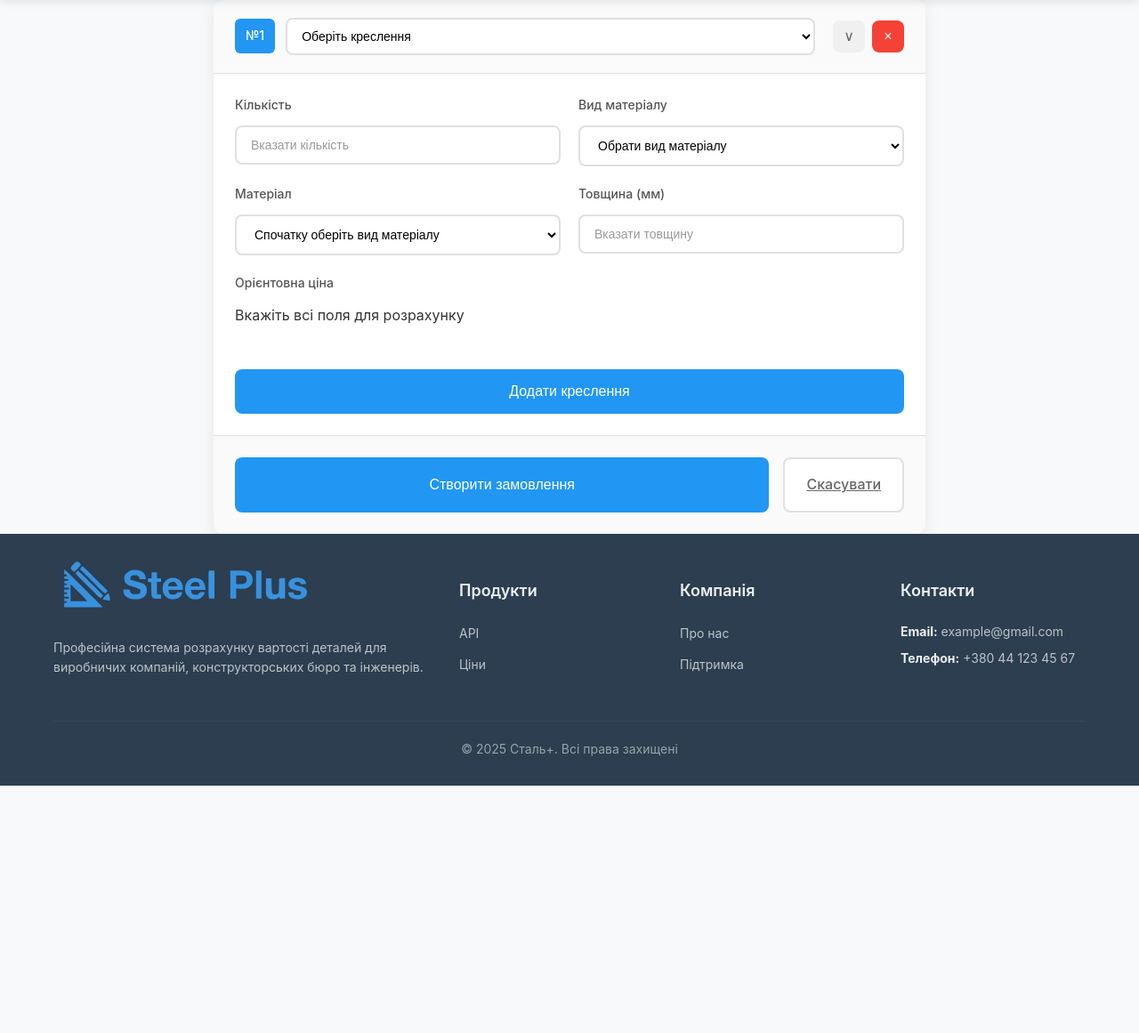
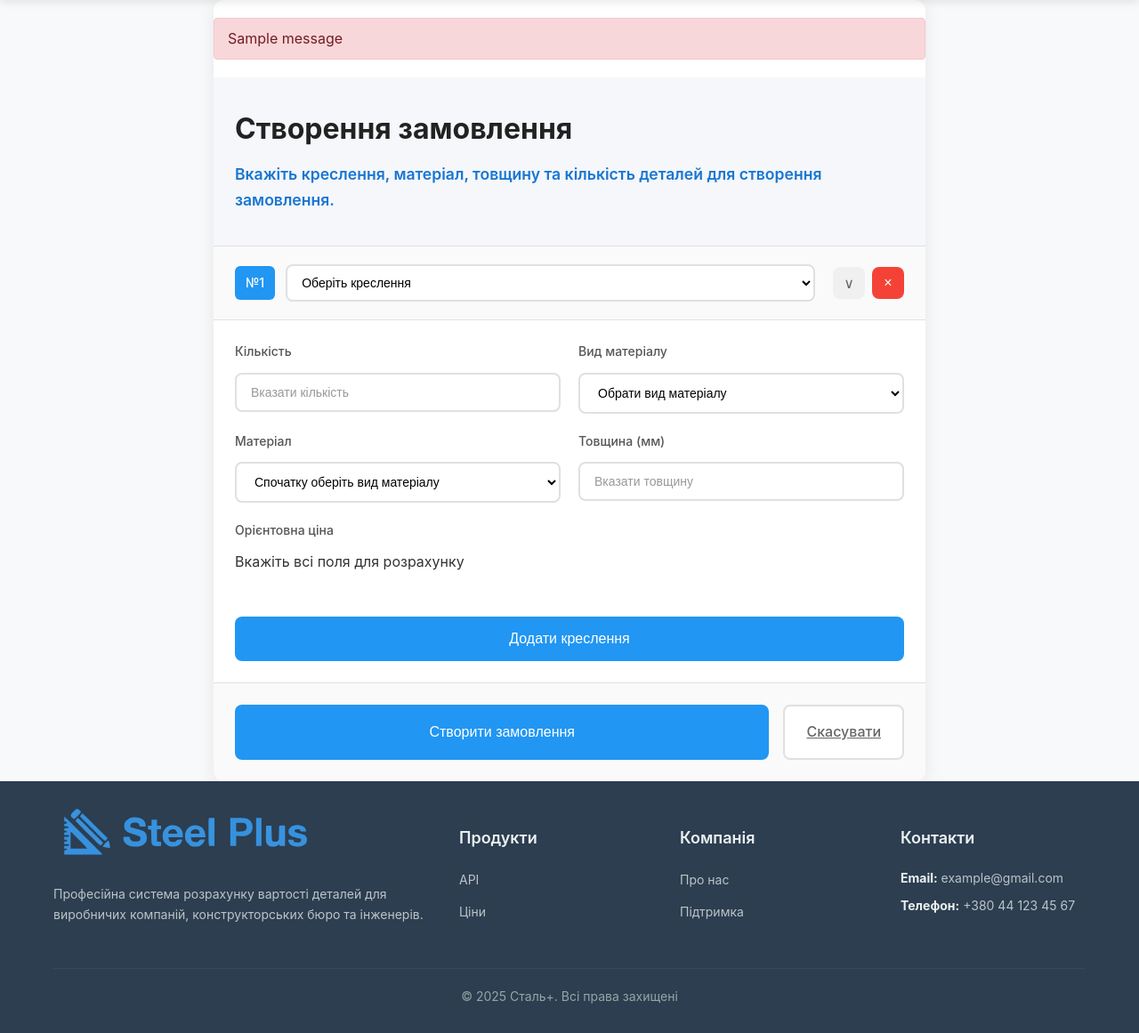
Before and after one commit to VadimGRSM/SteelPlus, a Django app: page /orders/create-order/ in a window 1280 px wide. Shown: the part 106-1267 px from the top of the page at 89% size. Before the commit the page ends 989 px from the top, so only its background shows below. Run offline with Django 5.2, Linux system fonts and the light colour scheme; a user stored in the database is signed in; tables that the repository leaves empty hold one stand-in row (values such as "Sample post"); one stand-in notice (Sample message) is shown; data that the repository does not hold is empty; parts of the project's set-up code (start-up, migrations or seed data) failed here and were passed over; some libraries are stand-ins or nearby versions.

Commit message:
Fixed a bug when evaluating a part when creating an order. Error messages have been configured.

```diff
--- a/core/static/core/orders/style_create_order.css
+++ b/core/static/core/orders/style_create_order.css
@@ -269,6 +269,76 @@
             transform: rotate(-90deg);
         }
 
+        .order-form-container {
+            padding: 32px 24px 0 24px;
+            background: #f5f7fa;
+            border-bottom: 1px solid #e0e0e0;
+        }
+
+        .order-form-header {
+            display: flex;
+            flex-direction: column;
+            align-items: flex-start;
+            gap: 12px;
+        }
+
+        .order-form-header h1 {
+            font-size: 2rem;
+            font-weight: 700;
+            color: #222;
+            margin: 0;
+        }
+
+        .order-form-header p {
+            margin: 0;
+            color: #555;
+            font-size: 1.1rem;
+        }
+
+        .order-form-header strong {
+            font-weight: 600;
+            color: #1976D2;
+        }
+
+        .messages {
+            margin: 20px 0;
+        }
+
+        .messages .alert {
+            padding: 10px 15px;
+            margin-bottom: 10px;
+            border-radius: 4px;
+            border: 1px solid transparent;
+            background-color: #f8d7da;
+            border-color: #f5c6cb;
+            color: #721c24;
+            font-size: 1rem;
+        }
+
+        .messages .alert-success {
+            background-color: #d4edda;
+            border-color: #c3e6cb;
+            color: #155724;
+        }
+
+        .messages .alert-error, .messages .alert-danger {
+            background-color: #f8d7da;
+            border-color: #f5c6cb;
+            color: #721c24;
+        }
+
+        .messages .alert-warning {
+            background-color: #fff3cd;
+            border-color: #ffeaa7;
+            color: #856404;
+        }
+
+        .messages .alert-info {
+            background-color: #d1ecf1;
+            border-color: #bee5eb;
+            color: #0c5460;
+        }
+
         @media (max-width: 768px) {
             .order-form-wrapper {
                 margin: 0;
--- a/core/templates/orders/create_order.html
+++ b/core/templates/orders/create_order.html
@@ -1,5 +1,6 @@
 {% extends "core/base.html" %}
 {% load static %}
+{% load dict_extras %}
 
 {% block CSS %}
     <link rel="stylesheet" href="{% static 'core/orders/style_create_order.css' %}">
@@ -12,6 +13,26 @@
 
 {% block content %}
 <div class="order-form-wrapper">
+    {% if messages %}
+      <div class="messages">
+        {% for message in messages %}
+          <div class="alert alert-danger">{{ message }}</div>
+        {% endfor %}
+      </div>
+    {% endif %}
+
+    <div class="order-form-container">
+        <div class="order-form-header">
+            <h1>Створення замовлення</h1>
+            <p>
+                <strong>
+                    Вкажіть креслення, матеріал, товщину та кількість деталей для створення замовлення.
+                </strong>
+            </p>
+            <br>
+        </div>
+    </div>
+
     <form method="POST" id="order-form">
         {% csrf_token %}
         <input type="hidden" name="form-TOTAL_FORMS" value="1" id="id_form-TOTAL_FORMS">
@@ -25,7 +46,7 @@
                             <option value="">Оберіть креслення</option>
                             {% for drawing in drawings %}
                                 {% if drawing.configured %}
-                                    <option value="{{ drawing.id }}">{{ drawing }}</option>
+                                    <option value="{{ drawing.id }}" {% if initial_data|get_item:"form-0-drawing" == drawing.id|stringformat:"s" %}selected{% endif %}>{{ drawing }}</option>
                                 {% endif %}
                             {% endfor %}
                         </select>
@@ -40,7 +61,7 @@
                     <div class="order-form-row">
                         <div class="order-form-group">
                             <div class="order-form-label">Кількість</div>
-                            <input type="number" name="form-0-quantity" class="order-form-input" placeholder="Вказати кількість" min="1">
+                            <input type="number" name="form-0-quantity" class="order-form-input" placeholder="Вказати кількість" min="1" value="{{ initial_data|get_item:'form-0-quantity'|default:'' }}">
                         </div>
 
                         <div class="order-form-group">
@@ -48,7 +69,7 @@
                             <select name="form-0-material_type" class="order-form-select material-type-select">
                                 <option value="">Обрати вид матеріалу</option>
                                 {% for type in material_type %}
-                                    <option value="{{ type.0 }}">{{ type.1 }}</option>
+                                    <option value="{{ type.0 }}" {% if initial_data|get_item:'form-0-material_type' == type.0 %}selected{% endif %}>{{ type.1 }}</option>
                                 {% endfor %}
                             </select>
                         </div>
@@ -59,12 +80,15 @@
                             <div class="order-form-label">Матеріал</div>
                             <select name="form-0-material" class="order-form-select material-select">
                                 <option value="">Спочатку оберіть вид матеріалу</option>
+                                {% for material in materials %}
+                                    <option value="{{ material.id }}" {% if initial_data|get_item:'form-0-material' == material.id %}selected{% endif %}>{{ material }}</option>
+                                {% endfor %}
                             </select>
                         </div>
 
                         <div class="order-form-group">
                             <div class="order-form-label">Товщина (мм)</div>
-                            <input type="number" name="form-0-thickness" class="order-form-input" placeholder="Вказати товщину" step="0.1" min="0.1">
+                            <input type="number" name="form-0-thickness" class="order-form-input" placeholder="Вказати товщину" step="0.1" min="0.1" value="{{ initial_data|get_item:'form-0-thickness'|default:'' }}">
                         </div>
                     </div>
 
@@ -73,7 +97,7 @@
                         <div class="order-form-price-result"
                              data-index="0"
                              hx-get="{% url 'core:detail_price' %}?index=0"
-                             hx-trigger="change from:select,input"
+                             hx-trigger="change from:select,input delay:300ms"
                              hx-include="closest .order-drawing-block"
                              hx-target="this"
                              hx-swap="outerHTML">
--- /dev/null
+++ b/core/templatetags/dict_extras.py
@@ -0,0 +1,7 @@
+from django import template
+
+register = template.Library()
+
+@register.filter
+def get_item(dictionary, key):
+    return dictionary.get(key)
--- a/core/views.py
+++ b/core/views.py
@@ -95,7 +95,7 @@ class UploadDrawing(LoginRequiredMixin, CreateView):
 
 @login_required
 def view_drawing(request, pk):
-    drawing = get_object_or_404(Drawing, pk=pk)
+    drawing = get_object_or_404(Drawing, pk=pk, user=request.user)
 
     img = None
     preview_filename = f"previews/preview_{drawing.pk}.png"
@@ -122,7 +122,7 @@ class SettingsDrawing(LoginRequiredMixin, UpdateView):
 
     def get_object(self, queryset=None):
         pk = self.kwargs.get("pk")
-        drawing, created = Drawing.objects.get_or_create(pk=pk)
+        drawing, created = Drawing.objects.get_or_create(pk=pk, user=self.request.user)
         if not drawing.layers:
             drawing.layers = get_dxf_layers(drawing.file_path.path)
             drawing.save()
@@ -131,10 +131,11 @@ class SettingsDrawing(LoginRequiredMixin, UpdateView):
     def get_context_data(self, **kwargs):
         context = super().get_context_data(**kwargs)
         previews = []
-        for layer in self.object.layers:
-            preview_filename = f"previews/layer_{self.object.pk}_{layer}.png"
-            if default_storage.exists(preview_filename):
-                previews.append((layer, default_storage.url(preview_filename)))
+        if self.object.layers:
+            for layer in self.object.layers:
+                preview_filename = f"previews/layer_{self.object.pk}_{layer}.png"
+                if default_storage.exists(preview_filename):
+                    previews.append((layer, default_storage.url(preview_filename)))
 
         context["layer_previews"] = previews
         context["saved_cutting_layers"] = self.object.cutting_layers or []
@@ -154,6 +155,10 @@ class SettingsDrawing(LoginRequiredMixin, UpdateView):
 
         validation_errors = []
 
+        MIN_ANGLE = 0
+        MAX_ANGLE = 180
+        DEFAULT_POINT_PLACEHOLDERS = ["Обрати", "Клікніть на зображення"]
+
         overlapping_layers = set(cutting_layers) & set(bending_layers)
         if overlapping_layers:
             validation_errors.append(
@@ -171,8 +176,7 @@ class SettingsDrawing(LoginRequiredMixin, UpdateView):
                     point = angle.get("point", "").strip()
                     if (
                         not point
-                        or point == "Обрати"
-                        or "Клікніть на зображення" in point
+                        or point in DEFAULT_POINT_PLACEHOLDERS
                     ):
                         validation_errors.append(
                             f"Кут {i + 1}: не вибрано крапку на зображенні."
@@ -180,9 +184,9 @@ class SettingsDrawing(LoginRequiredMixin, UpdateView):
 
                     try:
                         degree = float(angle.get("degree", 0))
-                        if degree < 0 or degree > 360:
+                        if degree < MIN_ANGLE or degree > MAX_ANGLE:
                             validation_errors.append(
-                                f"Кут {i + 1}: градус має бути від 0 до 360."
+                                f"Кут {i + 1}: градус має бути від {MIN_ANGLE} до {MAX_ANGLE}."
                             )
                     except (ValueError, TypeError):
                         validation_errors.append(
@@ -208,7 +212,10 @@ class SettingsDrawing(LoginRequiredMixin, UpdateView):
         angles_str = form.cleaned_data["angles"]
         if angles_str:
             if isinstance(angles_str, str):
-                self.object.angles = json.loads(angles_str)
+                try:
+                    self.object.angles = json.loads(angles_str)
+                except json.JSONDecodeError:
+                    self.object.angles = []
             else:
                 self.object.angles = angles_str
         else:
@@ -228,19 +235,35 @@ class SettingsDrawing(LoginRequiredMixin, UpdateView):
         return super().form_invalid(form)
 
 
+@login_required
 def cutting_length(request):
-    drawing = get_object_or_404(Drawing, id=request.GET.get("drawing_id"))
+    drawing_id = request.GET.get("drawing_id")
+    if not drawing_id:
+        return HttpResponse("<div class='info-label'>Помилка: не вказано ID чертежа</div>")
+
+    drawing = get_object_or_404(Drawing, id=drawing_id, user=request.user)
     selected = request.GET.getlist("cutting")
+
+    if not selected:
+        return HttpResponse("<div class='info-label'>Оберіть шари для розрахунку</div>")
 
     length = 0
     for layer in selected:
         length += calculate_layer_cut_length(drawing.file_path.path, layer)
-    text = "<div class='info-label'>Довжина різу " + str(round(length, 3)) + " mm</div>"
+
+    text = f"<div class='info-label'>Довжина різу {round(length, 3)} mm</div>"
     return HttpResponse(text)
 
 
+@login_required
 def bends_setting(request):
-    drawing = get_object_or_404(Drawing, id=request.GET.get("drawing_id"))
+    drawing_id = request.GET.get("drawing_id")
+    if not drawing_id:
+        return HttpResponse(
+            '<tr><td colspan="4" style="text-align: center;">Помилка: не вказано ID чертежа</td></tr>'
+        )
+
+    drawing = get_object_or_404(Drawing, id=drawing_id, user=request.user)
     selected = request.GET.getlist("bending")
 
     if not selected:
@@ -273,6 +296,8 @@ def hub(request):
 
 def about(request):
     return render(request, "core/about.html")
+
+
 @login_required
 def order(request):
     user_orders = (
@@ -293,8 +318,6 @@ def order(request):
     return render(request, "core/order.html", context=context)
 
 
-
-
 @login_required
 def order_pay(request):
     return render(request, "orders/order_pay.html")
@@ -312,32 +335,83 @@ def create_order(request):
             material_id = request.POST.get(f"form-{i}-material")
             thickness = request.POST.get(f"form-{i}-thickness")
 
-            if any([drawing_id, quantity, material_id, thickness]):
+            if drawing_id or quantity or material_id or thickness:
                 if not all([drawing_id, quantity, material_id, thickness]):
+                    missing_fields = []
+                    if not drawing_id:
+                        missing_fields.append("креслення")
+                    if not quantity:
+                        missing_fields.append("кількість")
+                    if not material_id:
+                        missing_fields.append("матеріал")
+                    if not thickness:
+                        missing_fields.append("товщина")
+                    missing_fields_str = ", ".join(missing_fields)
                     messages.error(
-                        request, f"Будь ласка, заповніть усі поля для деталі №{i + 1}."
+                        request,
+                        f"Для деталі №{i + 1} не заповнено такі поля: {missing_fields_str}. Будь ласка, заповніть їх."
                     )
-                    return redirect("core:create_order")
+                    context = {
+                        "drawings": Drawing.objects.filter(user=request.user, configured=True),
+                        "material_type": Material.MaterialTypeChoices.choices,
+                        "materials": Material.objects.filter(available=True),
+                        "materials_json": json.dumps(list(Material.objects.filter(available=True).values("id", "material_name", "material_type")), cls=DjangoJSONEncoder),
+                        "initial_data": request.POST,
+                    }
+                    return render(request, "orders/create_order.html", context)
 
             if all([drawing_id, quantity, material_id, thickness]):
-                details_to_create.append(
-                    {
-                        "drawing_id": drawing_id,
-                        "quantity": int(quantity),
-                        "material_id": material_id,
-                        "thickness": Decimal(thickness),
+                try:
+                    details_to_create.append(
+                        {
+                            "drawing_id": drawing_id,
+                            "quantity": int(quantity),
+                            "material_id": material_id,
+                            "thickness": Decimal(thickness.replace(",", ".")),
+                        }
+                    )
+                except (ValueError, TypeError):
+                    messages.error(
+                        request, f"Некоректні дані для деталі №{i + 1}."
+                    )
+                    context = {
+                        "drawings": Drawing.objects.filter(user=request.user, configured=True),
+                        "material_type": Material.MaterialTypeChoices.choices,
+                        "materials": Material.objects.filter(available=True),
+                        "materials_json": json.dumps(list(Material.objects.filter(available=True).values("id", "material_name", "material_type")), cls=DjangoJSONEncoder),
+                        "initial_data": request.POST,
                     }
-                )
+                    return render(request, "orders/create_order.html", context)
 
         if not details_to_create:
             messages.error(request, "Не додано жодної деталі для створення замовлення.")
-            return redirect("core:create_order")
+            context = {
+                "drawings": Drawing.objects.filter(user=request.user, configured=True),
+                "material_type": Material.MaterialTypeChoices.choices,
+                "materials": Material.objects.filter(available=True),
+                "materials_json": json.dumps(list(Material.objects.filter(available=True).values("id", "material_name", "material_type")), cls=DjangoJSONEncoder),
+                "initial_data": request.POST,
+            }
+            return render(request, "orders/create_order.html", context)
+
+        drawing_ids = [d["drawing_id"] for d in details_to_create]
+        material_ids = [d["material_id"] for d in details_to_create]
+
+        drawings = {d.id: d for d in Drawing.objects.filter(id__in=drawing_ids)}
+        materials = {m.id: m for m in Material.objects.filter(id__in=material_ids)}
 
         order_cost = 0
         order = Order.objects.create(user=request.user)
+
         for detail_data in details_to_create:
-            drawing = Drawing.objects.get(id=detail_data["drawing_id"])
-            material = Material.objects.get(id=detail_data["material_id"])
+            drawing = drawings.get(detail_data["drawing_id"])
+            material = materials.get(detail_data["material_id"])
+
+            if not drawing or not material:
+                messages.error(request, "Не знайдено креслення або матеріал.")
+                order.delete()
+                return redirect("core:create_order")
+
             detail = Detail.objects.create(
                 drawing=drawing,
                 order=order,
@@ -354,10 +428,11 @@ def create_order(request):
             order_cost += (
                 detail.material_cost + detail.cutting_cost + detail.bending_cost
             ) * detail_data["quantity"]
-            order.total_cost = order_cost
-            order.save()
 
-        messages.success(request, "Замовлення успішн створено!")
+        order.total_cost = order_cost
+        order.save()
+
+        messages.success(request, "Замовлення успішно створено!")
         return redirect("core:order")
 
     materials = Material.objects.filter(available=True)
@@ -369,12 +444,13 @@ def create_order(request):
         "material_type": Material.MaterialTypeChoices.choices,
         "materials": materials,
         "materials_json": materials_json,
+        "initial_data": request.POST,
     }
     return render(request, "orders/create_order.html", context)
 
 
+@login_required
 def detail_price(request):
-    print("GET parameters:", request.GET)
     index = request.GET.get("index")
     if not index:
         for key in request.GET.keys():
@@ -392,36 +468,47 @@ def detail_price(request):
     thickness = request.GET.get(f"form-{index}-thickness")
     quantity = request.GET.get(f"form-{index}-quantity")
 
-    if thickness:
-        thickness = thickness.replace(",", ".")
-
     if not all([drawing_id, material_id, thickness, quantity]):
         return HttpResponse(
             f"<div class='order-form-price-result' data-index='{index}' hx-get='{request.build_absolute_uri().split('?')[0]}?index={index}' hx-trigger='change from:select,input delay:300ms' hx-include='closest .order-drawing-block' hx-target='this' hx-swap='outerHTML'>Заповніть всі поля для розрахунку</div>"
         )
 
     try:
-        drawing = get_object_or_404(Drawing, id=drawing_id)
+        if not drawing_id.isdigit() or not material_id.isdigit():
+            raise ValueError("Некоректні ID чертежа або матеріалу")
+
+        if not thickness or not quantity:
+            raise ValueError("Відсутні дані про товщину або кількість")
+
+        # Новая проверка: толщина не может быть 0
+        thickness_clean = thickness.replace(",", ".")
+        if Decimal(thickness_clean) == 0:
+            return HttpResponse(
+                f"<div class='order-form-price-result' data-index='{index}' hx-get='{request.build_absolute_uri().split('?')[0]}?index={index}' hx-trigger='change from:select,input delay:300ms' hx-include='closest .order-drawing-block' hx-target='this' hx-swap='outerHTML'>Товщина повинна бути більше 0</div>"
+            )
+
+        drawing = get_object_or_404(Drawing, id=drawing_id, user=request.user)
         material = get_object_or_404(Material, id=material_id)
 
+        thickness_m = Decimal(thickness_clean) / 1000
+
         total_area_m2 = get_drawing_area_m2(drawing.file_path.path)
-        thickness_m = Decimal(thickness) / 1000
-
         volume_m3 = total_area_m2 * thickness_m
         mass_kg = volume_m3 * material.density
-
         material_cost = mass_kg * material.price_per_kg
 
+        PRICE_PER_DEGREE = Decimal("0.1")
+        MAX_BEND_ANGLE = 180
+        MIN_BEND_ANGLE = 0
+
         cutting_type = drawing.processing_types.filter(name="Лазерне різання").first()
+        cutting_cost = Decimal(0)
         if cutting_type:
             cutting_cost = cutting_type.base_cost_per_unit * Decimal(
                 drawing.length_of_cuts
             )
-        else:
-            cutting_cost = Decimal(0)
 
         bending_type = drawing.processing_types.filter(name="Згинання").first()
-        price_per_degree = Decimal("0.1")
         bending_cost = Decimal(0)
         if drawing.angles and bending_type:
             degrees = [
@@ -430,14 +517,12 @@ def detail_price(request):
                 if angle.get("degree")
             ]
             for degree in degrees:
-                if 0 < degree <= 180:
-                    cost = bending_type.base_cost_per_unit + (price_per_degree * degree)
+                if MIN_BEND_ANGLE < degree <= MAX_BEND_ANGLE:
+                    cost = bending_type.base_cost_per_unit + (PRICE_PER_DEGREE * degree)
                     bending_cost += cost
 
         quantity = int(quantity)
-
         total_per_piece = material_cost + cutting_cost + bending_cost
-
         total = total_per_piece * quantity
 
         price_html = (
@@ -449,6 +534,10 @@ def detail_price(request):
         response_html = f"<div class='order-form-price-result' data-index='{index}' hx-get='{request.build_absolute_uri().split('?')[0]}?index={index}' hx-trigger='change from:select,input delay:300ms' hx-include='closest .order-drawing-block' hx-target='this' hx-swap='outerHTML'>{price_html}</div>"
         return HttpResponse(response_html)
 
+    except (ValueError, TypeError) as e:
+        return HttpResponse(
+            f"<div class='order-form-price-result' data-index='{index}' hx-get='{request.build_absolute_uri().split('?')[0]}?index={index}' hx-trigger='change from:select,input delay:300ms' hx-include='closest .order-drawing-block' hx-target='this' hx-swap='outerHTML'>Помилка: некоректні дані</div>"
+        )
     except Exception as e:
         return HttpResponse(
             f"<div class='order-form-price-result' data-index='{index}' hx-get='{request.build_absolute_uri().split('?')[0]}?index={index}' hx-trigger='change from:select,input delay:300ms' hx-include='closest .order-drawing-block' hx-target='this' hx-swap='outerHTML'>Помилка: {str(e)}</div>"
```
Also changed, not shown: core/static/core/orders/script_create_order.js (+63 -5 lines).
